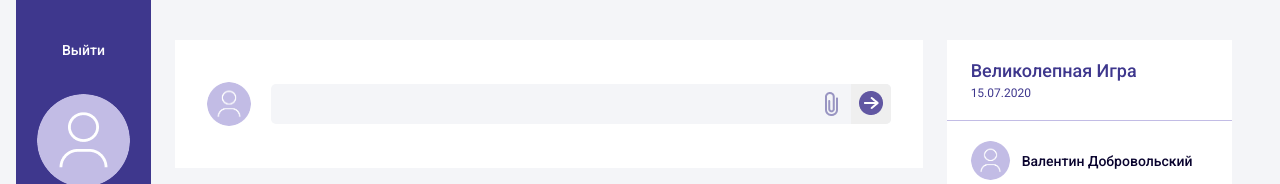
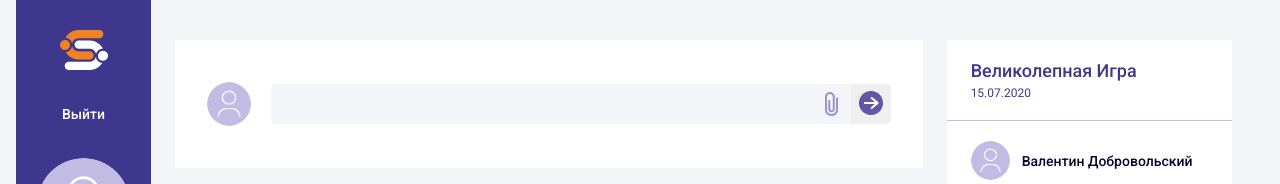
Before and after one commit to synergyproject/synergy-frontend, a Vue app: page /line in a window 1280 px wide. Shown: the top 184 px of the page. Built offline with nearby package versions, Linux system fonts and the light colour scheme; sample sign-in values are in the browser's storage; what vue-the-mask would draw is missing.

Commit message:
add logo

```diff
--- a/src/assets/styles/components/page.scss
+++ b/src/assets/styles/components/page.scss
@@ -66,6 +66,9 @@
         width: 135px;
         background-color: $colorPrimary;
         padding-top: 30px;
+        .logo{
+            margin-bottom: 20px;
+        }
         &__exit{
             @include flex(row, center, center, nowrap);
             width: 91px;
--- a/src/components/Authorization.vue
+++ b/src/components/Authorization.vue
@@ -1,9 +1,9 @@
 <template>
 	<div class="authorization__wrapper">
 		<language-selector />
-		<!--<div class="main-logo">
+		<div class="main-logo">
 			<img src="@/assets/img/Logo_big.png" >
-		</div>-->
+		</div>
 		<div
 			 class="authorization-page"
 			 @keyup.enter="authorization()"
--- a/src/components/Main.vue
+++ b/src/components/Main.vue
@@ -10,6 +10,9 @@
                             @click="goObjectives()"
                         >
                             ТЕСТ цели
+                        </div>
+                        <div class="logo">
+                            <img src="@/assets/img/Logo_dark.png" >
                         </div>
                         <router-link
                             to="/logout"
--- a/src/components/layouts/SideBar.vue
+++ b/src/components/layouts/SideBar.vue
@@ -1,9 +1,15 @@
 <template>
     <div class="page">
         <div class="page-sidebar">
-            <div class="page-sidebar__exit">
+            <div class="logo">
+                <img src="@/assets/img/Logo_light.png" >
+            </div>
+            <router-link
+                to="/logout"
+                class="page-sidebar__exit"
+            >
                 Выйти
-            </div>
+            </router-link>
                 <div
                     v-if="GET_AVATAR"
                     :style="{backgroundImage:`url(${GET_AVATAR})`}"
```
Also changed, not shown: src/assets/img/1.png (deleted), src/assets/img/2.png (deleted).
